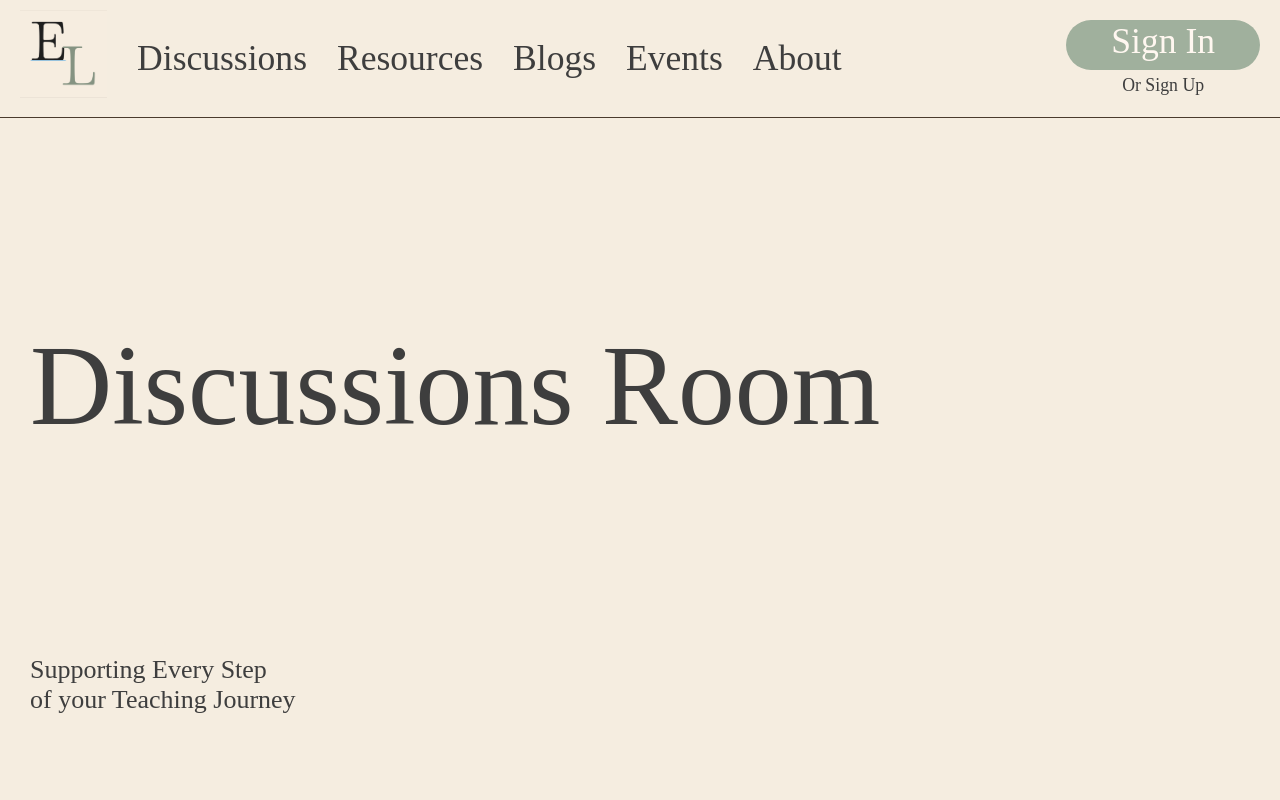
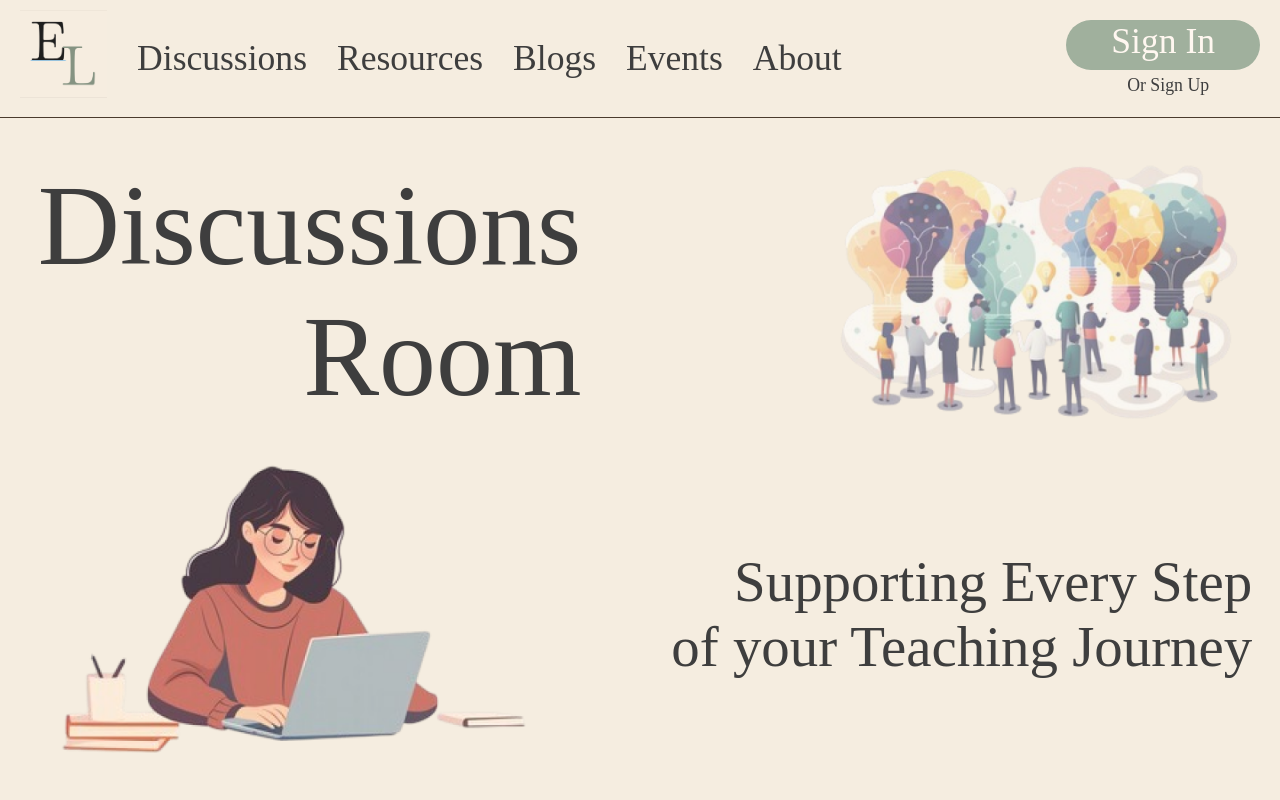
Before and after one commit to cindyawho/mlh-htf2024-project, a React (Create React App) app in the folder my-app/: page /discussions in a window 1280 px wide. Shown: the top 800 px of the page. Built offline with nearby package versions, Linux system fonts and the light colour scheme; the HTML template or start-up script is replaced by a standard one; a web font is replaced by a local one.

Commit message:
Create page hero component and style

```diff
--- a/my-app/src/componentPages/Discussions.js
+++ b/my-app/src/componentPages/Discussions.js
@@ -1,13 +1,17 @@
 import '../App.css';
 import React from "react";
+import PageHero from '../components/PageHero';
 
 function Discussions() {
   return (
-    <header className="App-header">
-        <h1>Discussions Room</h1>
-        <p>Supporting Every Step<br/>
-        of your Teaching Journey</p>
-    </header>
+    <>
+      <PageHero
+        title1={"Discussions"}
+        title2={"Room"}
+        subtitle1={"Supporting Every Step"}
+        subtitle2={"of your Teaching Journey"}
+      />
+    </>
   );
 }
 
--- a/my-app/src/componentPages/hero.css
+++ b/my-app/src/componentPages/hero.css
@@ -1,3 +1,25 @@
+/* Animation fade in */
+h1, h2, p{
+    animation: fadeInAnimation ease-in-out 3s;
+    animation-iteration-count: 1;
+    animation-fill-mode: forwards;
+}
+@keyframes fadeInAnimation {
+    0% {
+        opacity: 0;
+        padding-left: -200px;
+    }
+
+    100% {
+        opacity: 1;
+        padding-left: 10px;
+    }
+}
+
+.heroClass{
+    padding: calc(10px + 20/1440 * 100vw);
+}
+
 .tagline{
     text-align: right;
 }
@@ -8,6 +30,10 @@
     align-items: center;
 }
 
+.title{
+    text-align: right;
+}
+
 .title img{
     width: calc(486/1440 * 100vw);
 }
--- /dev/null
+++ b/my-app/src/components/PageHero.js
@@ -0,0 +1,35 @@
+import "../App.css";
+import "../componentPages/hero.css"
+import React from "react";
+
+function PageHero({title1, title2, subtitle1, subtitle2}) {
+  return (
+    <>
+    <div class="heroClass">
+        <div class='title'>
+            <div class='titleText'>
+            <h1>{title1} </h1>
+            <h1>{title2}</h1>
+            </div>
+            <img
+                src={require("../assets/shareIdeas.png")}
+                alt="a community with lightbulbs overhead"
+                width="40vw"
+                height="auto"
+            />
+        </div>
+        <div class="subtitle">
+            <img
+                src={require("../assets/laptop.png")}
+                alt="an illustration of someone working on their laptop"
+                width="40vw"
+                height="auto"
+            />
+            <h2 class='tagline'>{subtitle1} <br/> {subtitle2}</h2>
+        </div>
+    </div>
+    </>
+  );
+}
+
+export default PageHero;
```
